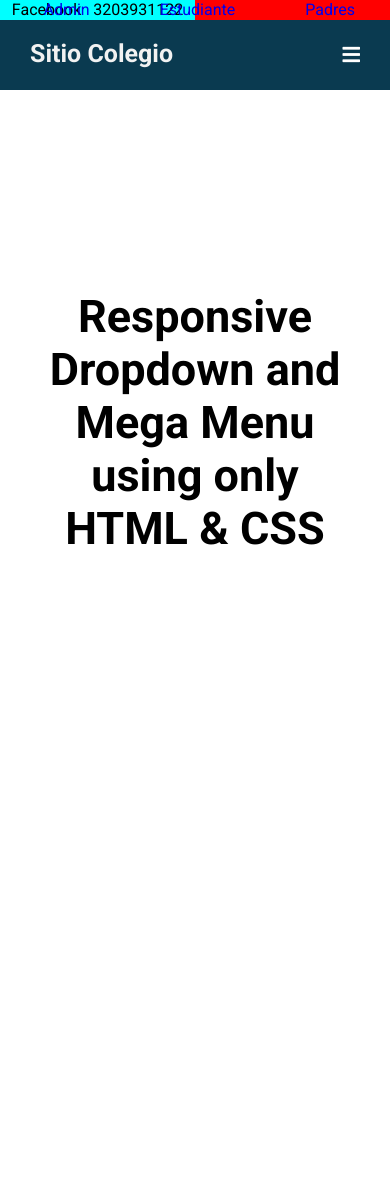
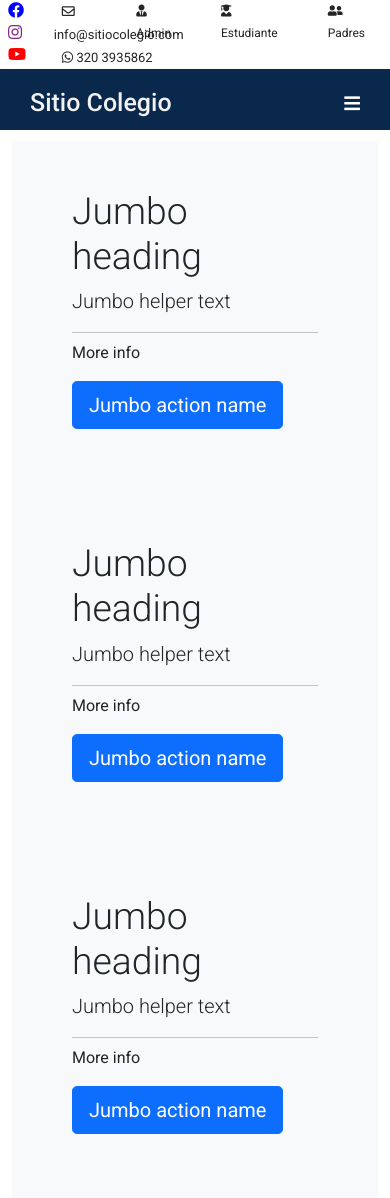
Before and after one commit to fredyr01/SitioCol, a PHP site: page / in a window 390 px wide. Before the commit the page ends 545 px from the top, so only its background shows below. Run offline with PHP 8.4, Linux system fonts and the light colour scheme.

Commit message:
correcciones en nabvar

```diff
--- a/css/style.css
+++ b/css/style.css
@@ -7,21 +7,47 @@
 }
 
 .info{
-  line-height: 20px;
+  line-height: 22px;
   display: flex;
 }
 
 .info .sup-nav-contact{
-  background-color: aqua;
   width: 50%;
   display: flex;
   flex-direction: row;
   justify-content: space-evenly;
+}
 
+.sup-nav-contact .social-media a{
+  margin: 0 8px;
+}
+
+.sup-nav-contact .email-contact a{
+  margin: 0 8px;
+}
+
+.sup-nav-contact .social-media a .fa-facebook{
+  color: blue;
+}
+
+.sup-nav-contact .social-media a .fa-instagram{
+  color: rgb(133, 36, 133);
+}
+
+.sup-nav-contact .social-media a .fa-youtube{
+  color: red;
+}
+.sup-nav-contact .social-media a:hover{
+  height: 16em;
+}
+
+.sup-nav-contact .email-contact a{
+  text-decoration: none;
+  color: #242526;
+  font-size: 13px;
 }
 
 .info .sup-nav-plat{
-  background-color: red;
   width: 50%;
   display: flex;
   flex-direction: row;
@@ -29,8 +55,10 @@
 }
 
 .sup-nav-plat a{
-  margin: 0 35px;
+  margin: 0 25px;
   text-decoration: none;
+  font-size: 12px;
+  color: #242526;
 }
 
 /* .social-media{
@@ -41,9 +69,10 @@ nav{
   position: fixed;
   z-index: 99;
   width: 100%;
-  background: #0a3a50;
+  background: #0a284b;
+  height: 61px;
 }
-nav .wrapper{
+nav .wrapperc{
   position: relative;
   max-width: 1300px;
   padding: 0px 30px;
@@ -54,58 +83,61 @@ nav .wrapper{
   align-items: center;
   justify-content: space-between;
 }
-.wrapper .logo a{
+.wrapperc .logoc a{
   color: #f2f2f2;
   font-size: 25px;
-  font-weight: 600;
+  font-weight: 500;
   text-decoration: none;
 }
-.wrapper .nav-links{
+.wrapperc .nav-linksc{
   display: inline-flex;
 }
-.nav-links li{
+.nav-linksc li{
   list-style: none;
+  margin-top: 13px;
 }
-.nav-links li a{
+.nav-linksc li a{
   color: #f2f2f2;
   text-decoration: none;
-  font-size: 18px;
-  font-weight: 500;
-  padding: 10px 15px;
-  border-radius: 5px;
+  font-size: 16px;
+  font-weight: 400;
+  padding: 10px 20px;
+  border-radius: 6px;
   transition: all 0.3s ease;
 }
-.nav-links li a:hover{
-  background: #082938;
+.nav-linksc li a:hover{
+  background: #c06012f5;
 }
-.nav-links .mobile-item{
+.nav-linksc .mobile-itemc{
   display: none;
 }
-.nav-links .drop-menu{
+.nav-linksc .drop-menuc{
   position: absolute;
-  background: #0a3a50;
+  background: #0a284b;
   width: 180px;
-  line-height: 45px;
+  line-height: 32px;
   top: 85px;
   opacity: 0;
   visibility: hidden;
   box-shadow: 0 6px 10px rgba(0,0,0,0.15);
 }
-.nav-links li:hover .drop-menu,
-.nav-links li:hover .mega-box{
+.nav-linksc li:hover .drop-menuc,
+.nav-linksc li:hover .mega-boxc{
   transition: all 0.3s ease;
-  top: 70px;
+  top: 60px;
   opacity: 1;
   visibility: visible;
 }
-.drop-menu li a{
+.drop-menuc li a{
   width: 100%;
   display: block;
   padding: 0 0 0 15px;
+  font-size: 16px;
   font-weight: 400;
   border-radius: 0px;
+
 }
-.mega-box{
+.mega-boxc{
   position: absolute;
   left: 0;
   width: 100%;
@@ -114,69 +146,69 @@ nav .wrapper{
   opacity: 0;
   visibility: hidden;
 }
-.mega-box .content{
-  background: #0a3a50;
+.mega-boxc .contentc{
+  background: #0a284b;
   padding: 25px 20px;
   display: flex;
   width: 100%;
   justify-content: space-between;
   box-shadow: 0 6px 10px rgba(0,0,0,0.15);
 }
-.mega-box .content .row{
+.mega-boxc .contentc .rowc{
   width: calc(25% - 30px);
-  line-height: 45px;
+  line-height: 27px;
 }
-.content .row img{
+.contentc .rowc img{
   width: 100%;
   height: 100%;
   object-fit: cover;
 }
-.content .row header{
+.contentc .rowc header{
   color: #f2f2f2;
-  font-size: 20px;
-  font-weight: 500;
+  font-size: 15px;
+  font-weight: 400;
 }
-.content .row .mega-links{
+.contentc .rowc .mega-linksc{
   margin-left: -40px;
   border-left: 1px solid rgba(255,255,255,0.09);
 }
-.row .mega-links li{
+.rowc .mega-linksc li{
   padding: 0 20px;
 }
-.row .mega-links li a{
+.rowc .mega-linksc li a{
   padding: 0px;
   padding: 0 20px;
   color: #d9d9d9;
-  font-size: 17px;
+  font-size: 14px;
   display: block;
 }
-.row .mega-links li a:hover{
+.rowc .mega-linksc li a:hover{
   color: #f2f2f2;
 }
-.wrapper .btn{
+.wrapperc .btnc{
   color: #fff;
-  font-size: 20px;
+  font-size: 18px;
   cursor: pointer;
   display: none;
 }
-.wrapper .btn.close-btn{
+.wrapperc .btnc.close-btnc{
   position: absolute;
   right: 30px;
   top: 10px;
 }
 
 @media screen and (max-width: 970px) {
-  .wrapper .btn{
+  .wrapperc .btnc{
     display: block;
   }
-  .wrapper .nav-links{
+  .wrapperc .nav-linksc{
     position: fixed;
     height: 100vh;
     width: 100%;
     max-width: 350px;
     top: 0;
     left: -100%;
-    background: #242526;
+    background: #0a284b;
     display: block;
     padding: 50px 10px;
     line-height: 50px;
@@ -260,36 +294,37 @@ nav .wrapper{
     overflow: hidden;
     transition: all 0.3s ease;
   }
-  .mega-box .content{
+  .mega-boxc .contentc{
     box-shadow: none;
     flex-direction: column;
     padding: 20px 20px 0 20px;
   }
-  .mega-box .content .row{
+  .mega-boxc .contentc .rowc{
     width: 100%;
     margin-bottom: 15px;
     border-top: 1px solid rgba(255,255,255,0.08);
+    line-height: 35px;
   }
-  .mega-box .content .row:nth-child(1),
-  .mega-box .content .row:nth-child(2){
+  .mega-boxc .contentc .rowc:nth-child(1),
+  .mega-boxc .contentc .rowc:nth-child(2){
     border-top: 0px;
   }
-  .content .row .mega-links{
+  .contentc .rowc .mega-linksc{
     border-left: 0px;
     padding-left: 15px;
   }
-  .row .mega-links li{
+  .rowc .mega-linksc li{
     margin: 0;
   }
-  .content .row header{
-    font-size: 19px;
+  .contentc .rowc header{
+    font-size: 18px;
   }
 }
 nav input{
   display: none;
 }
 
-.body-text{
+.body-textc{
   position: absolute;
   top: 50%;
   left: 50%;
@@ -298,7 +333,7 @@ nav input{
   text-align: center;
   padding: 0 30px;
 }
-.body-text div{
+.body-textc div{
   font-size: 45px;
   font-weight: 600;
 }
--- a/index.html
+++ b/index.html
@@ -1,41 +1,48 @@
 <!DOCTYPE html>
-<!-- Created By CodingNepal - www.codingnepalweb.com -->
 <html lang="en">
 <head>
     <meta charset="UTF-8">
-    <meta name="viewport" content="width=device-width, initial-scale=1.0">
+    <meta name="viewport" contentc="width=device-width, initial-scale=1.0">
     <title>Sitio Colegio</title>
     <link rel="stylesheet" href="css/style.css">
     <link rel="stylesheet" href="fontawesome/css/all.css">
-    <!-- <link href="https://cdn.jsdelivr.net/npm/bootstrap@5.1.3/dist/css/bootstrap.min.css" rel="stylesheet"> -->
+    <link href="https://cdn.jsdelivr.net/npm/bootstrap@5.1.3/dist/css/bootstrap.min.css" rel="stylesheet">
     <script src="js/fontawesome.min.js"></script>
 </head>
 <body>
+
   <div class="info">
     <div class="sup-nav-contact">
-      <div class="social-media">Facebook</div>
-      <div class="phone">3203931122</div>
+      <div class="social-media">
+        <a href="#"><i class="fab fa-facebook"></i></a>
+        <a href="#"><i class="fab fa-instagram"></i></a>
+        <a href="#"><i class="fab fa-youtube"></i></a>
+      </div>
+      <div class="email-contact">
+        <a href="#"><i class="far fa-envelope"></i> info@sitiocolegio.com</a>
+        <a href="#"><i class="fab fa-whatsapp"></i> 320 3935862</a>
+      </div>
     </div>
     <div class="sup-nav-plat">
-      <a href="#">Admin</a>
-      <a href="#">Estudiante</a>
-      <a href="#">Padres</a>
+      <a href="#"><i class="fas fa-user-tie"></i> Admin</a>
+      <a href="#"><i class="fas fa-user-graduate"></i> Estudiante</a>
+      <a href="#"><i class="fas fa-user-friends"></i> Padres</a>
     </div>
   </div>
   <nav>
-    <div class="wrapper">
-      <div class="logo"><a href="/">Sitio Colegio</a></div>
-      <input type="radio" name="slider" id="menu-btn">
-      <input type="radio" name="slider" id="close-btn">
-      <ul class="nav-links">
-        <label for="close-btn" class="btn close-btn mt-1"><i class="fas fa-times"></i></label>
+    <div class="wrapperc">
+      <div class="logoc"><a href="/">Sitio Colegio</a></div>
+      <input type="radio" name="slider" id="menu-btnc">
+      <input type="radio" name="slider" id="close-btnc">
+      <ul class="nav-linksc">
+        <label for="close-btnc" class="btnc close-btnc"><i class="fas fa-times"></i></label>
         <li><a href="#">Inicio</a></li>
         <li><a href="#">About</a></li>
         <li>
-          <a href="#" class="desktop-item">Dropdown Menu</a>
+          <a href="#" class="desktop-itemc">Dropdown Menu</a>
           <input type="checkbox" id="showDrop">
-          <label for="showDrop" class="mobile-item">Dropdown Menu</label>
-          <ul class="drop-menu">
+          <label for="showDrop" class="mobile-itemc">Dropdown Menu</label>
+          <ul class="drop-menuc">
             <li><a href="#">Drop menu 1</a></li>
             <li><a href="#">Drop menu 2</a></li>
             <li><a href="#">Drop menu 3</a></li>
@@ -43,35 +50,35 @@
           </ul>
         </li>
         <li>
-          <a href="#" class="desktop-item">Mega Menu</a>
+          <a href="#" class="desktop-itemc">Mega Menu</a>
           <input type="checkbox" id="showMega">
-          <label for="showMega" class="mobile-item">Mega Menu</label>
-          <div class="mega-box">
-            <div class="content">
-              <div class="row">
+          <label for="showMega" class="mobile-itemc">Mega Menu</label>
+          <div class="mega-boxc">
+            <div class="contentc">
+              <div class="rowc">
                 <img src="img/img.jpg" alt="">
               </div>
-              <div class="row">
+              <div class="rowc">
                 <header>Design Services</header>
-                <ul class="mega-links">
+                <ul class="mega-linksc">
                   <li><a href="#">Graphics</a></li>
                   <li><a href="#">Vectors</a></li>
                   <li><a href="#">Business cards</a></li>
-                  <li><a href="#">Custom logo</a></li>
+                  <li><a href="#">Custom logoc</a></li>
                 </ul>
               </div>
-              <div class="row">
+              <div class="rowc">
                 <header>Email Services</header>
-                <ul class="mega-links">
+                <ul class="mega-linksc">
                   <li><a href="#">Personal Email</a></li>
                   <li><a href="#">Business Email</a></li>
                   <li><a href="#">Mobile Email</a></li>
                   <li><a href="#">Web Marketing</a></li>
                 </ul>
               </div>
-              <div class="row">
+              <div class="rowc">
                 <header>Security services</header>
-                <ul class="mega-links">
+                <ul class="mega-linksc">
                   <li><a href="#">Site Seal</a></li>
                   <li><a href="#">VPS Hosting</a></li>
                   <li><a href="#">Privacy Seal</a></li>
@@ -83,13 +90,50 @@
         </li>
         <li><a href="#">Contacto</a></li>
       </ul>
-      <label for="menu-btn" class="btn menu-btn"><i class="fas fa-bars"></i></label>
+      <label for="menu-btnc" class="btnc menu-btnc"><i class="fas fa-bars"></i></label>
     </div>
   </nav>
+    <br><br><br>
+  <div class="container">
+    <div class="p-5 bg-light">
+      <div class="container">
+        <h1 class="display-3">Jumbo heading</h1>
+        <p class="lead">Jumbo helper text</p>
+        <hr class="my-2">
+        <p>More info</p>
+        <p class="lead">
+          <a class="btn btn-primary btn-lg" href="Jumbo action link" role="button">Jumbo action name</a>
+        </p>
+      </div>
+    </div>
+  </div>
 
-  <div class="body-text">
-    <div class="title">Responsive Dropdown and Mega Menu</div>
-    <div class="sub-title">using only HTML & CSS</div>
+  <div class="container">
+    <div class="p-5 bg-light">
+      <div class="container">
+        <h1 class="display-3">Jumbo heading</h1>
+        <p class="lead">Jumbo helper text</p>
+        <hr class="my-2">
+        <p>More info</p>
+        <p class="lead">
+          <a class="btn btn-primary btn-lg" href="Jumbo action link" role="button">Jumbo action name</a>
+        </p>
+      </div>
+    </div>
+  </div>
+
+  <div class="container">
+    <div class="p-5 bg-light">
+      <div class="container">
+        <h1 class="display-3">Jumbo heading</h1>
+        <p class="lead">Jumbo helper text</p>
+        <hr class="my-2">
+        <p>More info</p>
+        <p class="lead">
+          <a class="btn btn-primary btn-lg" href="Jumbo action link" role="button">Jumbo action name</a>
+        </p>
+      </div>
+    </div>
   </div>
 
 </body>
```
Also changed, not shown: other parts of css/style.css (+20 -18 lines).
